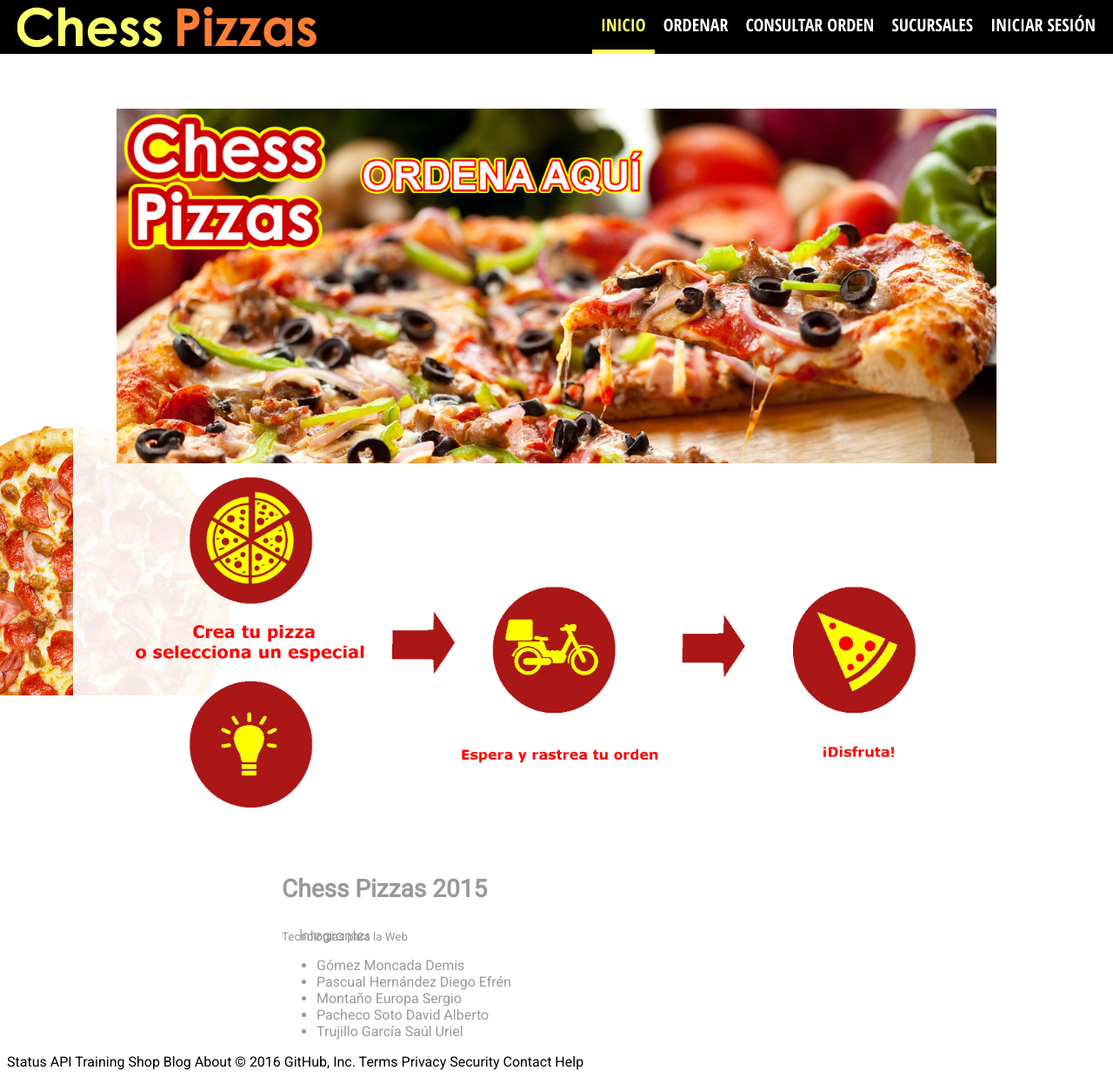
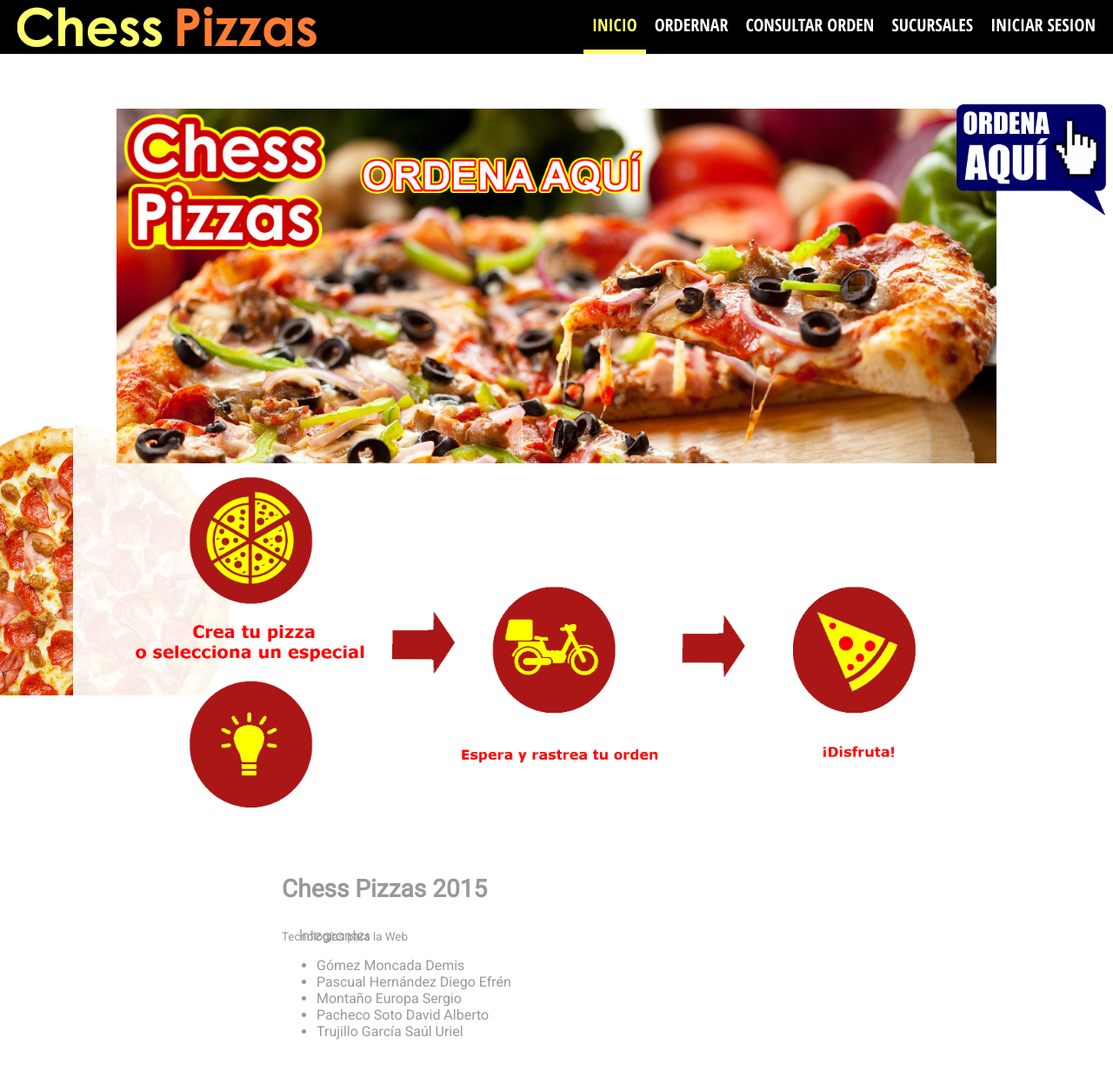
Before and after one commit to pachecokun/chesspizza, a PHP site: page /View/principal/ in a window 1280 px wide. Shown: the whole page at 87% size. After the commit the page ends 1196 px from the top, so only its background shows below. Run offline with PHP 8.4, Linux system fonts and the light colour scheme.

Commit message:
Principal ya chida
Me cagas sergio

```diff
--- a/View/principal/index.php
+++ b/View/principal/index.php
@@ -1,26 +1,15 @@
 <?php
-$pos = ""; //fix para la ubicación relativa en las rutas.
-$active = "inicio";
-$navElements = array(
-    "inicio" => array("INICIO", "menu", ""),
-    "ordenar" => array("ORDENAR", "menu", ""),
-    "consulta_orden" => array("CONSULTAR ORDEN", "sucursales", ""),
-    "sucursales" => array("SUCURSALES", "sucursales", ""),
-    "inicio_sesion" => array("INICIAR SESIÓN", "iniciar_sesion", "")
-);
-require_once("../htmlhead.php");
+	$pos =""; //fix para la ubicación relativa en las rutas.
+	$active = "inicio";
+	require_once($pos."../headerCliente.php");
 ?>
-    <title><?php echo $title; ?>Chess Pizza</title>
     <!-- <head> content aquí -->
 <?php
-require_once($pos."../body.php");
+	require_once($pos."../bodyCliente.php");
 ?>
-
     <!-- Contenido va aquí-->
     <img src="../img/1.jpg" style="width: 100%;">
     <img src="../img/ordena.png" style="width: 100%;">
 <?php
-include_once($pos."../footer.php");
+	include_once($pos."../footer.php");
 ?>
-Status API Training Shop Blog About
-© 2016 GitHub, Inc. Terms Privacy Security Contact Help
```
